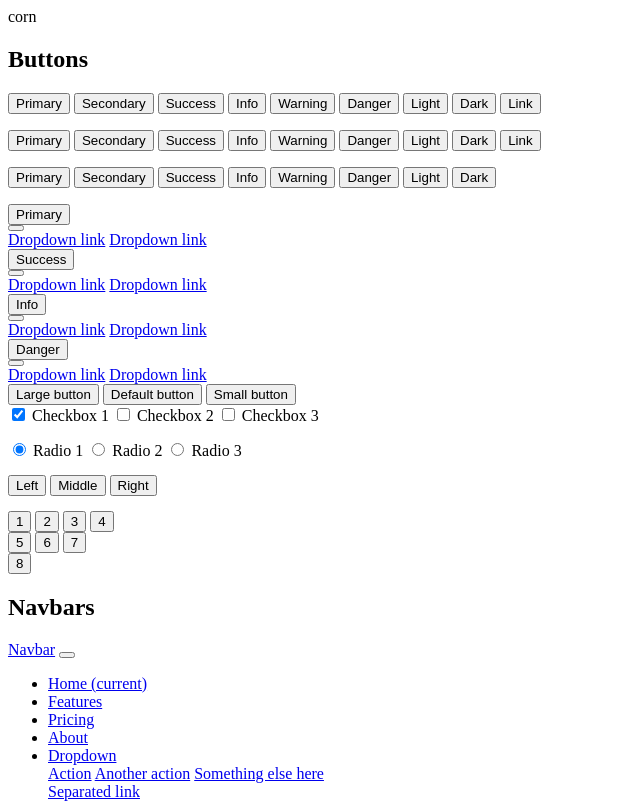
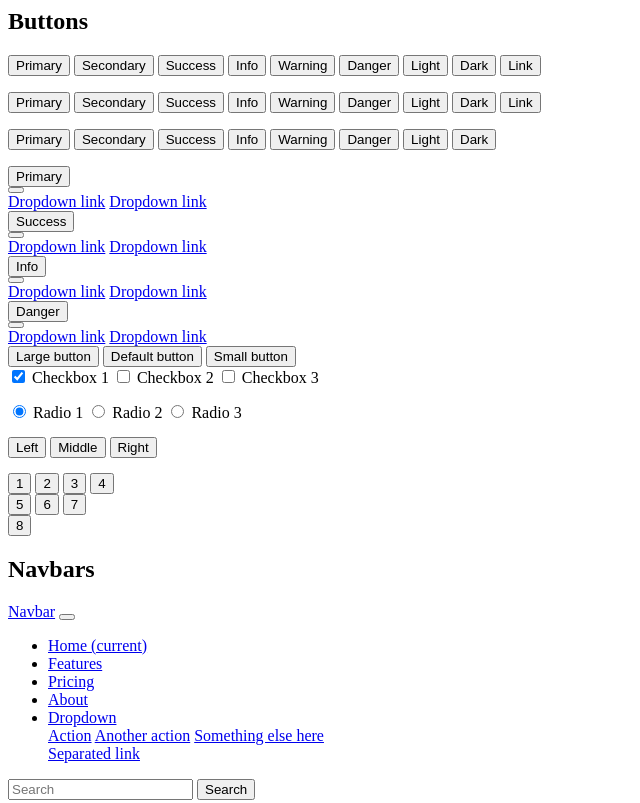
Before and after one commit to jkhamanishi/bootstrap-preview, a website: page preview/index.html in a window 1280 px wide. Shown: the top 803 px of the page, without its empty margins (0-640 px from the left). Drawn offline with nearby package versions, Linux system fonts and the light colour scheme.

Commit message:
Removed corn from index.html

```diff
--- a/preview/index.html
+++ b/preview/index.html
@@ -6,10 +6,8 @@
   <script src="https://ajax.googleapis.com/ajax/libs/webfont/1.6.26/webfont.js"></script>
   <script src="https://cdn.jsdelivr.net/npm/bootstrap@5.3.3/dist/js/bootstrap.bundle.min.js" integrity="sha384-YvpcrYf0tY3lHB60NNkmXc5s9fDVZLESaAA55NDzOxhy9GkcIdslK1eN7N6jIeHz" crossorigin="anonymous"></script>
   <!--css-placeholder-->
-  <!-- <link rel="stylesheet" type="text/css" href="bootstrap.css"> -->
 </head>
 <body>
-  <div class="corn">corn</div>
 <div class="container-fluid">
   <!-- Buttons
         ================================================== -->
```
